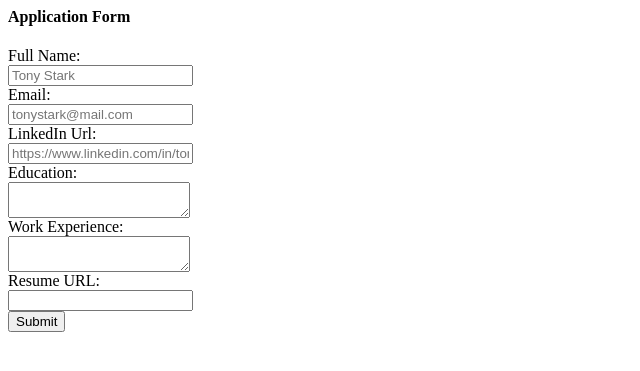
After one commit to rootmecheo/atlantis_website, a Flask app: template templates/application_form.html in a window 1280 px wide. The commit adds this page. Shown: the top 371 px of the page, without its empty margins (0-640 px from the left). Run offline with Flask 3, Linux system fonts and the light colour scheme; the template is opened without the code that fills it, so the values that code supplies are empty.

```diff
--- a/app.py
+++ b/app.py
@@ -1,6 +1,8 @@
-from flask import Flask, jsonify, render_template
+from flask import Flask, jsonify, render_template, request
 
-from database import load_jobs_from_db
+from database import load_jobs_from_db, add_application_to_db
+
+import requests
 
 app = Flask(__name__)
 
@@ -22,6 +24,15 @@ def show_job(id):
   else:
     return "Job not found", 404  # If the job is not found, return a 404 error
 
+@app.route("/job/<id>/apply", methods=["POST"])
+def apply_to_job(id):
+  data = request.form
+  job = load_jobs_from_db(id)[0]
+
+  add_application_to_db(id, data)
+  # send email
+  # update data to database
+  return render_template("submitted_application.html", application=data, job=job)
 
 if __name__ == "__main__":
     app.run(host="0.0.0.0", debug=True)
--- a/pyproject.toml
+++ b/pyproject.toml
@@ -9,6 +9,7 @@ python = ">=3.10.0,<3.11"
 flask = "^3.0.0"
 sqlalchemy = "^2.0.23"
 consultor = "^0.2.0"
+requests = "^2.31.0"
 
 [tool.pyright]
 # https://github.com/microsoft/pyright/blob/main/docs/configuration.md
--- /dev/null
+++ b/templates/application_form.html
@@ -0,0 +1,33 @@
+<h4 class="border-top">
+   Application Form
+</h4>
+<form action="/job/{{job['id']}}/apply" method="post">
+   <div class="mb-2"><label>Full Name:</label><br>
+   <input type="text" required name="full_name" placeholder = "Tony Stark"></div>
+
+   <div class="mb-2"><label>Email:</label><br>
+   <input type="email" required name="email" placeholder = "tonystark@mail.com"></div>
+
+  <div class="mb-2">
+    <label>LinkedIn Url:</label><br>
+    <input type="url"  name="linkedin_url" placeholder = "https://www.linkedin.com/in/tony-stark-123/">
+  </div>
+
+  <div class="mb-2">
+    <label>Education:</label><br>
+    <textarea required name="education"></textarea>
+  </div>
+
+  <div class="mb-2">
+    <label>Work Experience:</label><br>
+    <textarea required name="work_experience"></textarea>
+  </div>
+
+  <div class="mb-2">
+    <label>Resume URL:</label><br>
+    <input type="url"  name="resume_url"></input>
+  </div>
+
+  <input type="submit">
+
+</form>
--- a/templates/home.html
+++ b/templates/home.html
@@ -33,6 +33,8 @@
       </p>
       <div class="text-center">
         <a target="_blank" href="mailto:mecheo.udemy@gmail.com?subject=Question%20about%20job%20openning&body=My%20name%3A%20%3Cyour%20name%3E%0D%0AMy%20question%3A%20%3Center%20question%20here%3E" type="button" class="btn btn-outline-primary">Contact Us</a>
+
+
       </div>
 
     </div>
--- a/templates/jobpage.html
+++ b/templates/jobpage.html
@@ -26,8 +26,10 @@
       </ol>
       <h4>Salary</h3>
       <p>{{job.currency}} {{job.salary}}</p>
+
+    {%include 'application_form.html'%}
+    {% include 'footer.html'%}
+
     </div>
-
-    {% include 'footer.html'%}
   </body>
 </html>
```
Also changed, not shown: database.py (+13 -0 lines), templates/submitted_application.html (added, +46 -0 lines), 1 other file.
